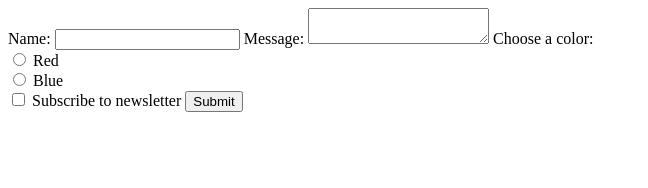
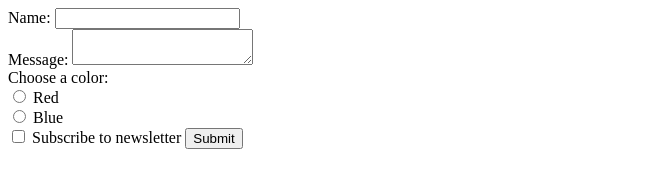
Before and after one commit to Natts-1/Homework-Pro-and-Cons, a plain HTML site: page forms.html in a window 1280 px wide. Shown: the whole page, without its empty margins (0-648 px from the left). Drawn offline with Linux system fonts and the light colour scheme.

Commit message:
Update forms.html

```diff
--- a/forms.html
+++ b/forms.html
@@ -5,9 +5,9 @@
     <body>
       <form action="#" method="post">
 <label for="name">Name:</label>
-   <input type="text" id="name" name="name">
+   <input type="text" id="name" name="name"><br>
 <label for="message">Message:</label>
-   <textarea id="message" name="message"></textarea>
+   <textarea id="message" name="message"></textarea><br>
 <label>Choose a color:</label><br>
    <input type="radio" id="red" name="color" value="red">
    <label for="red">Red</label><br>
```
